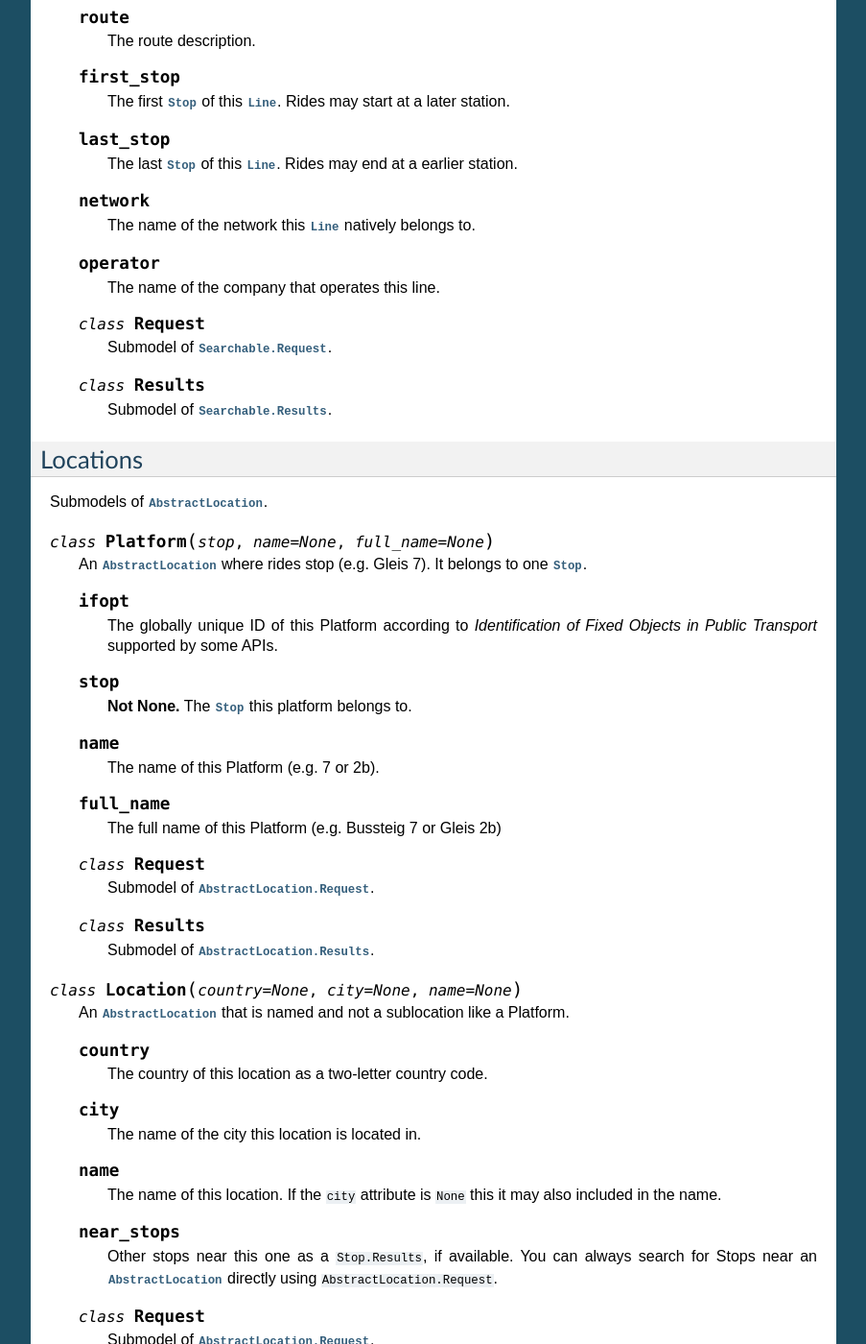
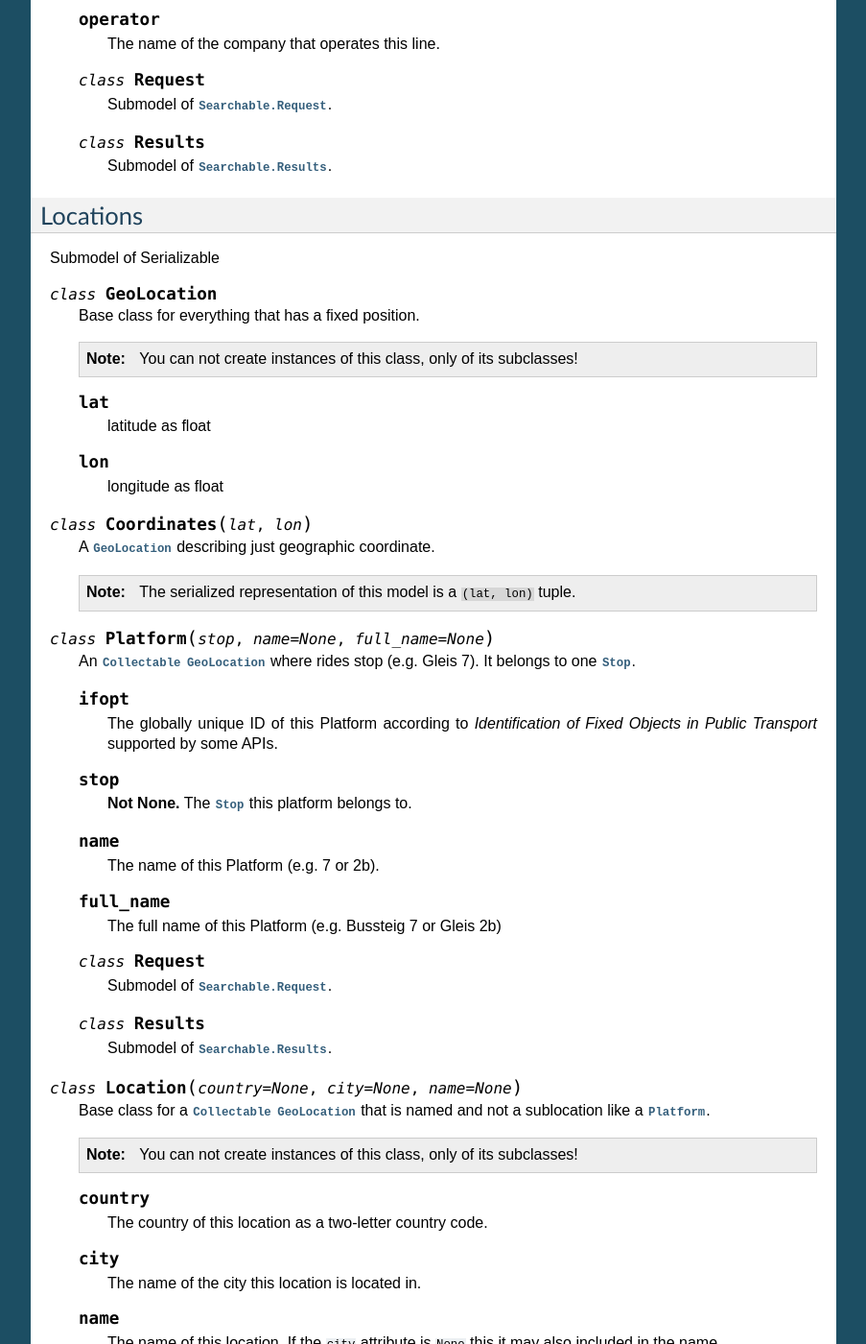
Before and after one commit to codingcatgirl/choo, a Sphinx documentation site: the page built from docs/choo/models.rst, in a window 1280 px wide and 1400 px high, scrolled down 3984 px. Shown: the whole window at 96% size, without its empty margins (198-1101 px from the left). Built offline with Sphinx 7.4.7, drawn with Linux system fonts in a browser that asks for light colours; some of the changed text lies outside the part shown.

Commit message:
Refactor Model structure about locations. New: GeoLocation

```diff
--- a/docs/choo/models.rst
+++ b/docs/choo/models.rst
@@ -104,23 +104,6 @@ Main Models
 -----------
 
 Submodels of :py:class:`Collectable`.
-
-.. py:class:: AbstractLocation
-
-    Base class for everything that has a fixed position.
-
-    .. attribute:: coords
-
-        The :py:class:`Coordinates` of this location.
-
-    .. py:class:: AbstractLocation.Request
-
-        Submodel of :py:class:`Searchable.Request`.
-
-    .. py:class:: AbstractLocation.Results
-
-        Submodel of :py:class:`Searchable.Results`.
-
 
 .. py:class:: Ride(line=None, number=None)
 
@@ -256,11 +239,35 @@ Submodels of :py:class:`Collectable`.
 Locations
 ---------
 
-Submodels of :py:class:`AbstractLocation`.
+Submodel of Serializable
+
+.. py:class:: GeoLocation
+
+    Base class for everything that has a fixed position.
+
+    .. note::
+        You can not create instances of this class, only of its subclasses!
+
+    .. attribute:: lat
+
+        latitude as float
+
+    .. attribute:: lon
+
+        longitude as float
+
+
+.. py:class:: Coordinates(lat, lon)
+
+    A :py:class:`GeoLocation` describing just geographic coordinate.
+
+    .. note::
+        The serialized representation of this model is a ``(lat, lon)`` tuple.
+
 
 .. py:class:: Platform(stop, name=None, full_name=None)
 
-    An :py:class:`AbstractLocation` where rides stop (e.g. Gleis 7). It belongs to one :py:class:`Stop`.
+    An :py:class:`Collectable` :py:class:`GeoLocation` where rides stop (e.g. Gleis 7). It belongs to one :py:class:`Stop`.
 
     .. attribute:: ifopt
 
@@ -280,16 +287,19 @@ Submodels of :py:class:`AbstractLocation`.
 
     .. py:class:: Platform.Request
 
-        Submodel of :py:class:`AbstractLocation.Request`.
+        Submodel of :py:class:`Searchable.Request`.
 
     .. py:class:: Platform.Results
 
-        Submodel of :py:class:`AbstractLocation.Results`.
+        Submodel of :py:class:`Searchable.Results`.
 
 
 .. py:class:: Location(country=None, city=None, name=None)
 
-    An :py:class:`AbstractLocation` that is named and not a sublocation like a Platform.
+    Base class for a :py:class:`Collectable` :py:class:`GeoLocation` that is named and not a sublocation like a :py:class:`Platform`.
+
+    .. note::
+        You can not create instances of this class, only of its subclasses!
 
     .. attribute:: country
 
@@ -305,11 +315,11 @@ Submodels of :py:class:`AbstractLocation`.
 
     .. attribute:: near_stops
 
-        Other stops near this one as a ``Stop.Results``, if available. You can always search for Stops near an :py:class:`AbstractLocation` directly using ``AbstractLocation.Request``.
+        Other stops near this one as a ``Stop.Results``, if available. You can always search for Stops near a :py:class:`GeoLocation` directly using ``Stop.Request``.
 
     .. py:class:: Location.Request
 
-        Submodel of :py:class:`AbstractLocation.Request`.
+        Submodel of :py:class:`Searchable.Request`.
 
         .. attribute:: name
 
@@ -321,7 +331,7 @@ Submodels of :py:class:`AbstractLocation`.
 
     .. py:class:: Location.Results
 
-        Submodel of :py:class:`AbstractLocation.Results`.
+        Submodel of :py:class:`Searchable.Results`.
 
 
 .. py:class:: Stop(country=None, city=None, name=None)
@@ -399,7 +409,7 @@ Submodel of :py:class:`Searchable`.
 
 .. py:class:: Trip
 
-    A connection from a :py:class:`AbstractLocation` to another :py:class:`AbstractLocation`.
+    A connection from a :py:class:`GeoLocation` to another :py:class:`GeoLocation`.
 
     It consists of a list of :py:class:`RideSegment` and :py:class:`Way` objects. Just iterate over it to get its elements.
 
@@ -416,19 +426,19 @@ Submodel of :py:class:`Searchable`.
 
     .. attribute:: origin
 
-        The start :py:class:`AbstractLocation` of this trip.
+        The start :py:class:`GeoLocation` of this trip.
 
     .. attribute:: destination
 
-        The end :py:class:`AbstractLocation` of this trip.
+        The end :py:class:`GeoLocation` of this trip.
 
     .. attribute:: departure
 
-        The departure at the first :py:class:`AbstractLocation` of this trip as :py:class:`RealtimeTime`. (If there are leading :py:class:`Way` objects they need to have the ``duration`` attribute set in order for this to work)
+        The departure at the first :py:class:`GeoLocation` of this trip as :py:class:`RealtimeTime`. (If there are leading :py:class:`Way` objects they need to have the ``duration`` attribute set in order for this to work)
 
     .. attribute:: arrival
 
-        The arrival at the last :py:class:`AbstractLocation` of this trip as :py:class:`RealtimeTime`. (If there are trailing :py:class:`Way` objects they need to have the ``duration`` attribute set in order for this to work)
+        The arrival at the last :py:class:`GeoLocation` of this trip as :py:class:`RealtimeTime`. (If there are trailing :py:class:`Way` objects they need to have the ``duration`` attribute set in order for this to work)
 
     .. attribute:: linetypes
 
@@ -455,11 +465,11 @@ Submodel of :py:class:`Searchable`.
 
         .. attribute:: origin
 
-            **Not None.** The start :py:class:`AbstractLocation` of the trip.
+            **Not None.** The start :py:class:`GeoLocation` of the trip.
 
         .. attribute:: destination
 
-            **Not None.** The end :py:class:`AbstractLocation` of the trip.
+            **Not None.** The end :py:class:`GeoLocation` of the trip.
 
         .. attribute:: departure
 
@@ -533,11 +543,11 @@ Submodel of :py:class:`Searchable`.
 
         .. attribute:: origin
 
-            **Not None.** The start :py:class:`AbstractLocation` of the trip.
+            **Not None.** The start :py:class:`GeoLocation` of the trip.
 
         .. attribute:: destination
 
-            **Not None.** The end :py:class:`AbstractLocation` of the trip.
+            **Not None.** The end :py:class:`GeoLocation` of the trip.
 
 
 
```
Also changed, not shown: other parts of docs/choo/models.rst (+0 -16 lines), docs/choo/start.rst (+3 -6 lines), 6 other files.
